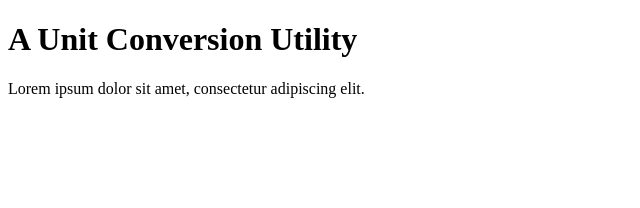
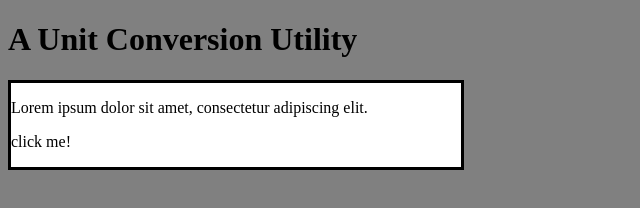
Before and after one commit to dwrrehman/project-CS320, a plain HTML site: page source/index.html in a window 1280 px wide. Shown: the whole page, without its empty margins (0-640 px from the left). Drawn offline with nearby package versions, Linux system fonts and the light colour scheme.

Commit message:
make changes to index.html to setup and get srtarted with the basic UI using html and css.

```diff
--- a/source/base.js
+++ b/source/base.js
@@ -1 +1 @@
-var test_var = "hello there from space";
+var on_load_message = "the webpage has loaded.";
--- a/source/index.html
+++ b/source/index.html
@@ -2,13 +2,40 @@
 <html>
 <head>
 	<title>A Unit Conversion Utility</title>
-	<script type="text/javascript" src="base.js">
-		console.log(test_var);
+	<script src="https://cdnjs.cloudflare.com/ajax/libs/underscore.js/1.8.3/underscore-min.js"></script>
+	<script src="base.js"></script>
+	<script type="text/javascript">
+		function do_stuff() {alert("you cliked me!");}
+		window.onload = function() {
+			console.log(on_load_message);
+		}
 	</script>
-	<script src="//cdnjs.cloudflare.com/ajax/libs/underscore.js/1.8.3/underscore-min.js"></script>
+
+	<style type="text/css">
+		body {
+			background-color: gray;
+		}
+		#mydiv {
+			background-color: white;
+			border: solid;
+			border-top-color: black;
+			border-bottom-color: black;
+			width: 450px;
+		}
+	</style>
+
 </head>
+
+
+
+
 <body>
 	<h1>A Unit Conversion Utility</h1>
-	<p>Lorem ipsum dolor sit amet, consectetur adipiscing elit.</p>
+
+	<div id="mydiv" onclick="do_stuff();">
+		<p>Lorem ipsum dolor sit amet, consectetur adipiscing elit.</p>
+		<p>click me!</p>
+	</div>
+
 </body>
 </html>
```
